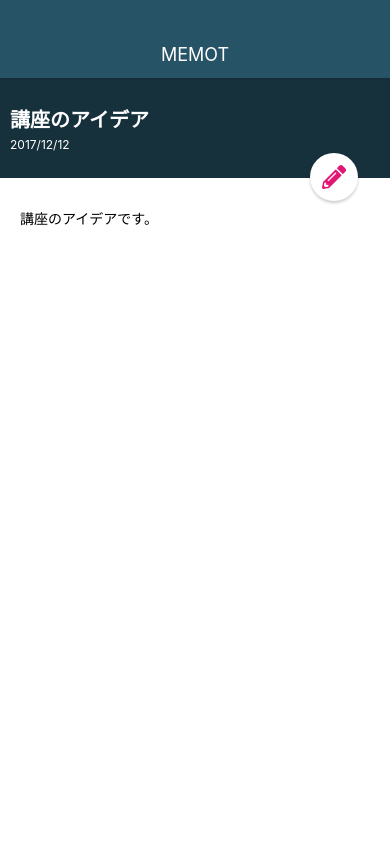
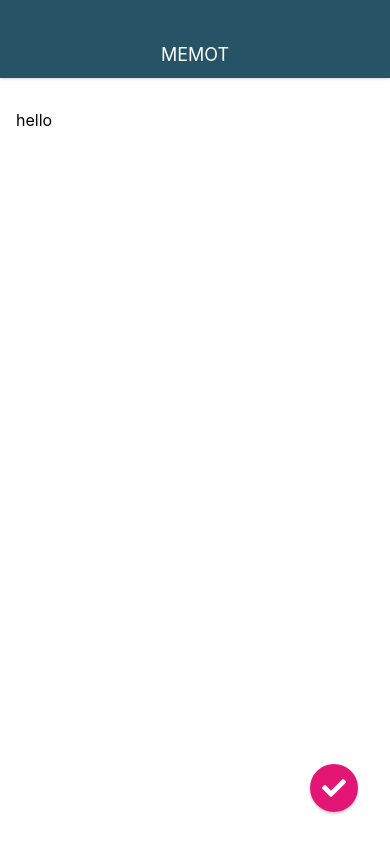
Before and after one commit to ammouchan7/MemoApp, a React Native app: screen / in a window 390 px wide. Built offline with nearby package versions, Linux system fonts and the light colour scheme.

Commit message:
Create MemoEditScreen

```diff
--- a/App.js
+++ b/App.js
@@ -1,7 +1,7 @@
 import React from 'react';
 import { StyleSheet, View } from 'react-native';
 
-import MemoDetailScreen from './src/screens/MemoDetailScreen';
+import MemoEditScreen from './src/screens/MemoEditScreen';
 import Appbar from './src/components/Appbar';
 
 export default class App extends React.Component {
@@ -9,7 +9,7 @@
     return (
       <View style={styles.container}>
         <Appbar />
-        <MemoDetailScreen />
+        <MemoEditScreen />
 
       </View>
     );
--- a/package.json
+++ b/package.json
@@ -8,6 +8,7 @@
     "eject": "expo eject"
   },
   "dependencies": {
+    "@expo/vector-icons": "^10.2.0",
     "expo": "^38.0.9",
     "expo-cli": "^2.4.0",
     "expo-font": "^8.2.2",
--- a/src/elememts/CircleButton.js
+++ b/src/elememts/CircleButton.js
@@ -1,12 +1,13 @@
 import React from 'react';
 import { StyleSheet, View } from 'react-native';
 import * as Font from 'expo-font';
+import { createIconSet } from '@expo/vector-icons';
 import fontAwsome from '../../assets/fonts/fa-solid-900.ttf';
-import { createIconSet } from '@expo/vector-icons';
 
 const CustomIcon = createIconSet({
   pencil: '\uf303',
   plus: '\uf067',
+  check: '\uf00c',
 }, 'FontAwsome');
 
 class CircleButton extends React.Component {
--- /dev/null
+++ b/src/screens/MemoEditScreen.js
@@ -0,0 +1,34 @@
+import React from 'react';
+import { StyleSheet, View, Text, TextInput } from 'react-native';
+import CircleButton from '../elememts/CircleButton';
+
+class MemoEditScreen extends React.Component {
+  render() {
+    return (
+      <View style={styles.container}>
+        <TextInput style={styles.MemoEditInput} multiline value="hello" />
+        <CircleButton name="check" />
+      </View>
+    );
+  }
+}
+
+const styles = StyleSheet.create({
+  container: {
+    flex: 1,
+    width: '100%',
+  },
+
+  MemoEditInput: {
+    backgroundColor: '#fff',
+    flex: 1,
+    paddingTop: 32,
+    paddingLeft: 16,
+    paddingRight: 16,
+    paddingBottom: 16,
+    fontSize: 16,
+
+  },
+});
+
+export default MemoEditScreen;
```
Also changed, not shown: 2 other files (tests, documents, lock files or other folders).
